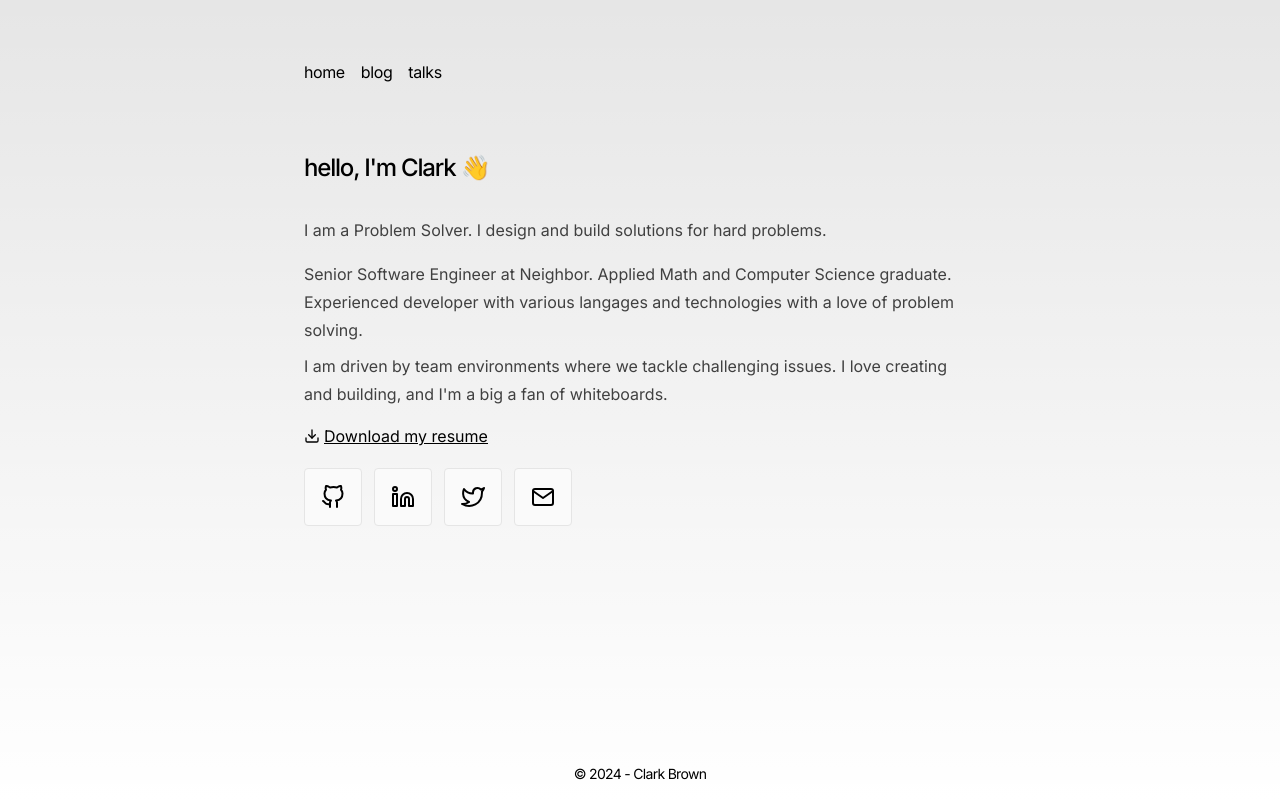
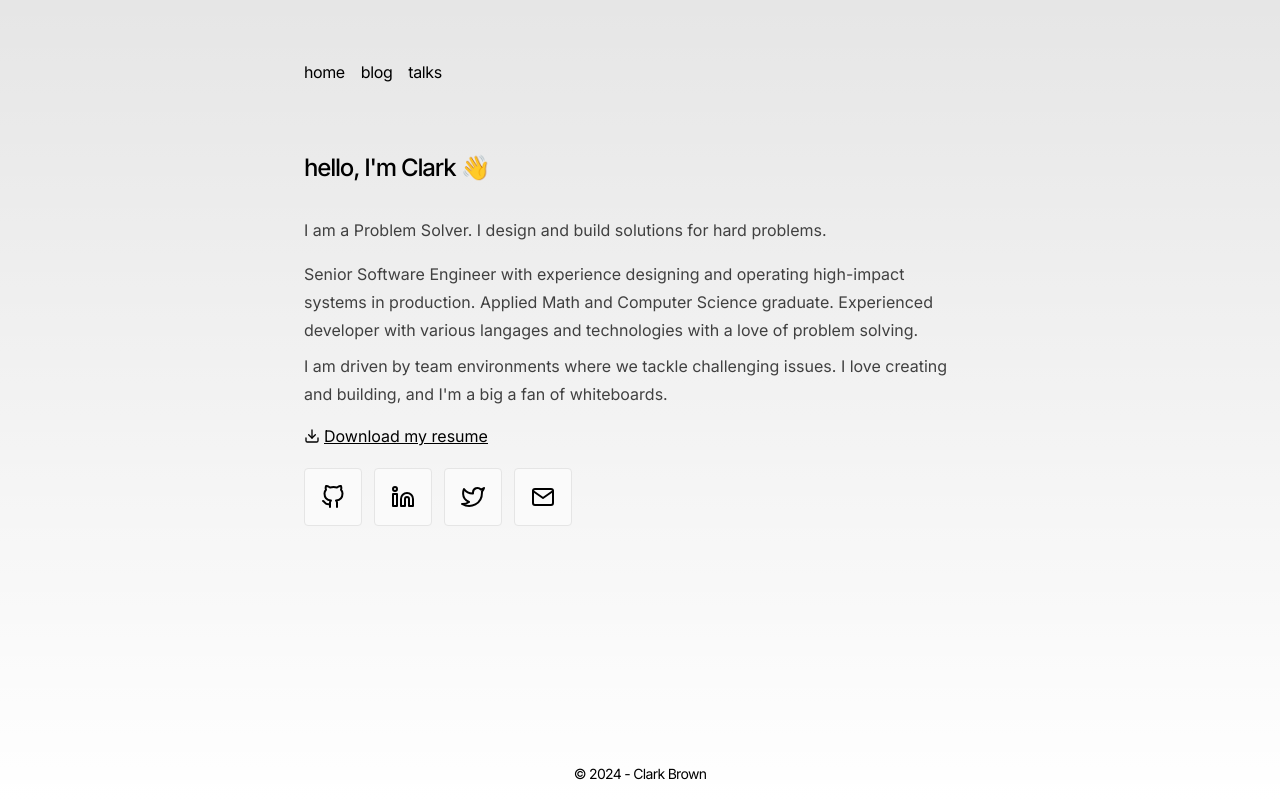
Before and after one commit to clarkedb/clark-brown-dot-com-next, a Next.js app: page / in a window 1280 px wide. Built offline with nearby package versions, Linux system fonts and the light colour scheme; no server answers.

Commit message:
update headline to be generic

```diff
--- a/src/app/page.tsx
+++ b/src/app/page.tsx
@@ -13,9 +13,9 @@ export default function Home() {
       </div>
       <div className="my-4 flex flex-col gap-2">
         <p className="prose prose-neutral dark:prose-invert">
-          Senior Software Engineer at Neighbor. Applied Math and Computer Science graduate.
-          Experienced developer with various langages and technologies with a love of problem
-          solving.
+          Senior Software Engineer with experience designing and operating high-impact systems in
+          production. Applied Math and Computer Science graduate. Experienced developer with various
+          langages and technologies with a love of problem solving.
         </p>
         <p className="prose prose-neutral dark:prose-invert">
           I am driven by team environments where we tackle challenging issues. I love creating and
```
